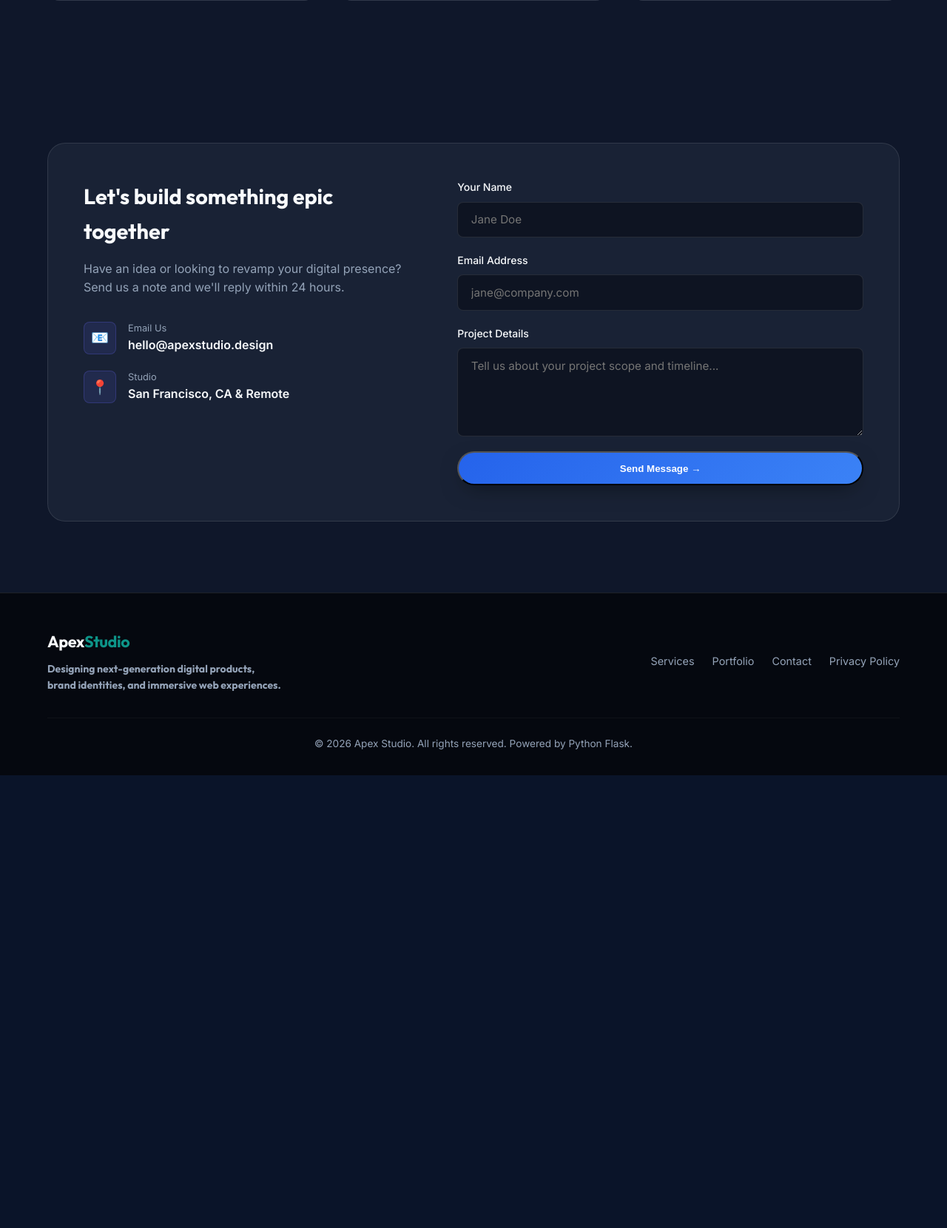
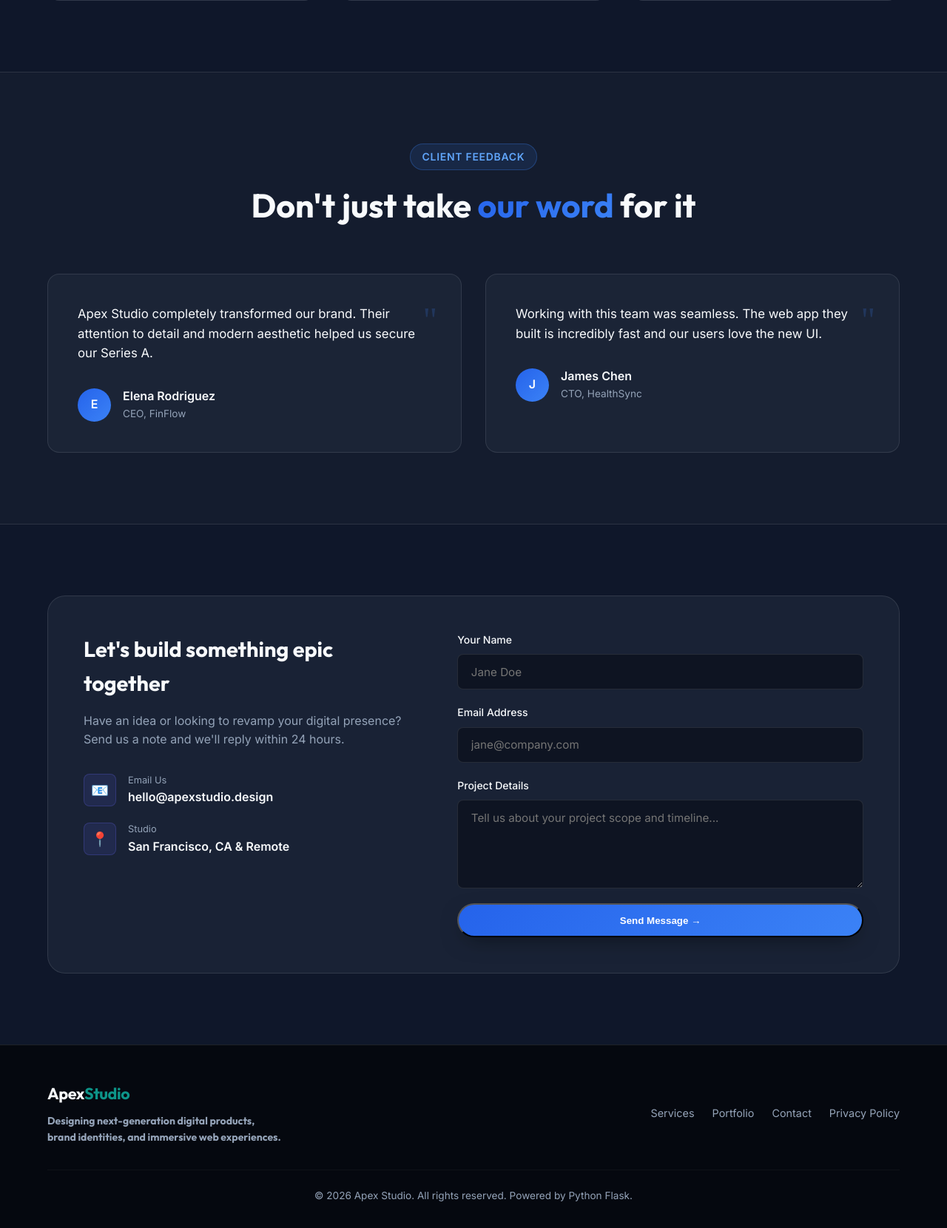
Before and after one commit to FarrukhHGithub/----3Python-, a Flask app: page / in a window 1280 px wide. Shown: the part 2465-4125 px from the top of the page at 74% size. Before the commit the page ends 3513 px from the top, so only its background shows below. Run offline with Flask 3, Linux system fonts and the light colour scheme.

Commit message:
first commit

```diff
--- a/app.py
+++ b/app.py
@@ -63,13 +63,29 @@ TEAM = [
     }
 ]
 
+TESTIMONIALS = [
+    {
+        "content": "Apex Studio completely transformed our brand. Their attention to detail and modern aesthetic helped us secure our Series A.",
+        "author": "Elena Rodriguez",
+        "role": "CEO, FinFlow",
+        "avatar": "E"
+    },
+    {
+        "content": "Working with this team was seamless. The web app they built is incredibly fast and our users love the new UI.",
+        "author": "James Chen",
+        "role": "CTO, HealthSync",
+        "avatar": "J"
+    }
+]
+
 @app.route("/")
 def home():
     return render_template(
         "index.html",
         title="Apex Studio · Digital Product & Design Agency",
         services=SERVICES,
-        portfolio=PORTFOLIO
+        portfolio=PORTFOLIO,
+        testimonials=TESTIMONIALS
     )
 
 @app.route("/about")
--- a/templates/index.html
+++ b/templates/index.html
@@ -68,6 +68,31 @@
     </div>
 </section>
 
+<!-- Testimonials Section -->
+<section id="testimonials" class="testimonials" style="padding: 6rem 0; background: rgba(255, 255, 255, 0.02); border-top: 1px solid var(--border-color); border-bottom: 1px solid var(--border-color);">
+    <div class="container">
+        <div class="section-header">
+            <span class="section-tag">Client Feedback</span>
+            <h2 class="section-title">Don't just take <span>our word</span> for it</h2>
+        </div>
+        <div class="testimonials-grid" style="display: grid; grid-template-columns: repeat(auto-fit, minmax(300px, 1fr)); gap: 2rem;">
+            {% for item in testimonials %}
+            <div class="testimonial-card" style="background: var(--bg-card); border: 1px solid var(--border-color); border-radius: var(--radius-md); padding: 2.5rem; position: relative;">
+                <div style="font-size: 3rem; color: rgba(59, 130, 246, 0.2); position: absolute; top: 1.5rem; right: 2rem; font-family: serif;">"</div>
+                <p style="font-size: 1.05rem; color: var(--text-main); line-height: 1.6; margin-bottom: 2rem; position: relative; z-index: 1;">{{ item.content }}</p>
+                <div style="display: flex; align-items: center; gap: 1rem;">
+                    <div style="width: 45px; height: 45px; border-radius: 50%; background: var(--primary-gradient); display: flex; align-items: center; justify-content: center; font-weight: bold; color: white;">{{ item.avatar }}</div>
+                    <div>
+                        <div style="font-weight: 700; color: var(--text-main);">{{ item.author }}</div>
+                        <div style="font-size: 0.85rem; color: var(--text-muted);">{{ item.role }}</div>
+                    </div>
+                </div>
+            </div>
+            {% endfor %}
+        </div>
+    </div>
+</section>
+
 <!-- Contact Section -->
 <section id="contact" class="contact">
     <div class="container">
```
